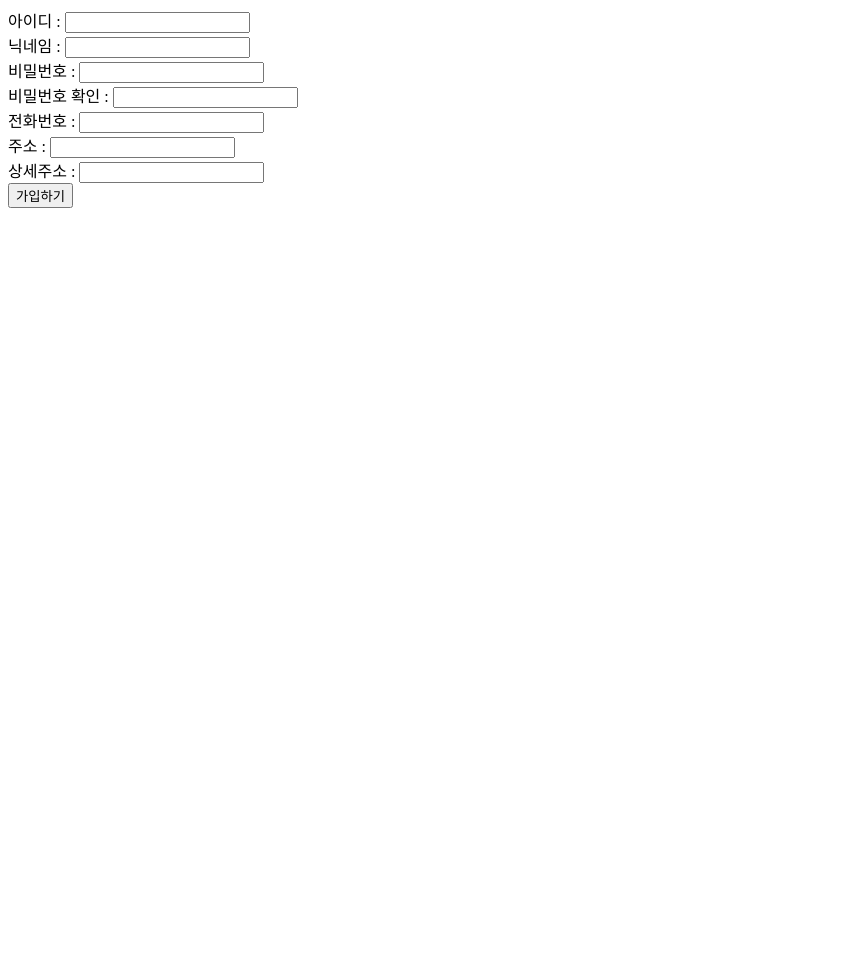
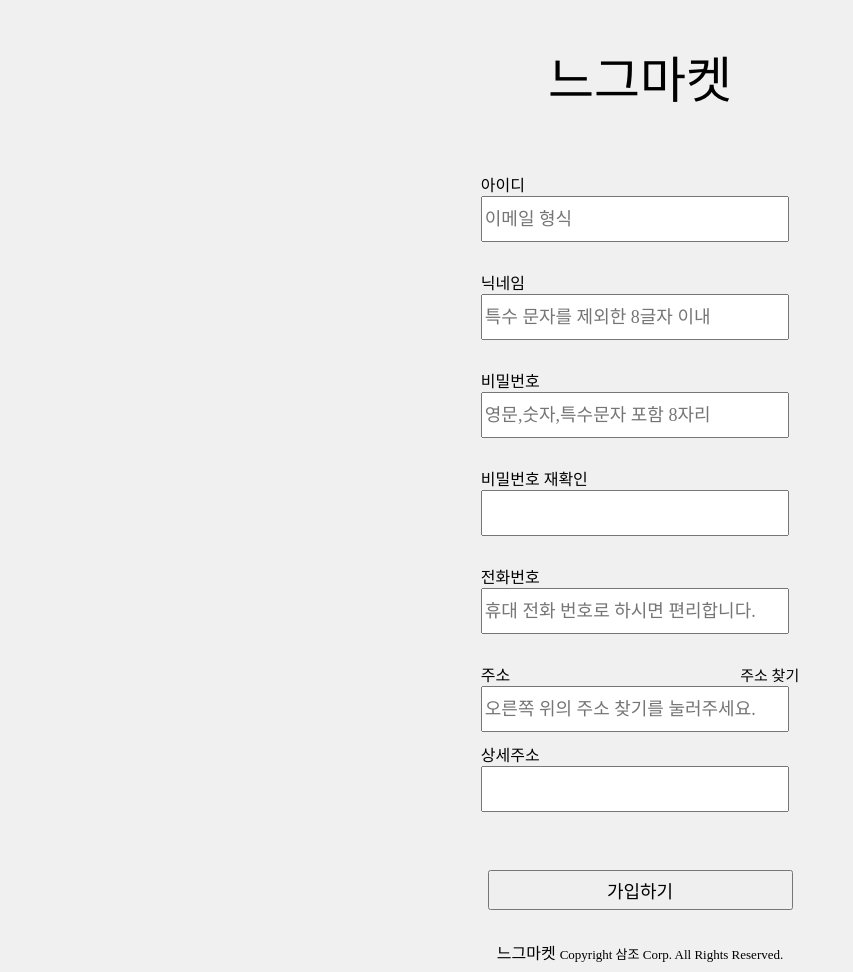
Before and after one commit to inuit57/WebTeamProject3, a Java web app: page /user/userJoin.jsp in a window 1280 px wide. Shown: the whole page, without its empty margins (0-853 px from the left). Before the commit the page ends 208 px from the top, so only its background shows below. Run offline with Tomcat 11, a stand-in JSP engine, Linux system fonts and the light colour scheme; some libraries are stand-ins or nearby versions; some web fonts are replaced.

Commit message:
2106016 회원가입
아이디(이메일),닉네임,비밀번호 유효성 검사 작업중.
ajax 작성 해야함.
유효성 검사 정규식 작성.
간단 CSS(추후 변경).
폰트 배달의 민족 주아체 사용중(추후 변경).

```diff
--- /dev/null
+++ b/WebContent/css/userJoin.css
@@ -0,0 +1,67 @@
+@CHARSET "UTF-8";
+@font-face {
+	font-family: 'bmjua';
+	src:url('../font/bmjua.ttf');
+}
+body {
+	font-family: 'bmjua';
+	background-color: #F0F0F0;
+	spellcheck:false;
+}
+#logo {
+	font-size: 50px;
+	margin-top: 40px;
+	margin-bottom: 60px;
+}
+#join {
+	text-align: center;
+}
+#join_input {
+	text-align: left;
+	display: inline-block;
+	margin-bottom: 30px;
+}
+
+input {
+	width: 300px;
+	height: 40px;
+	font-size: 18px;
+	margin-bottom: 10px;
+	font-family: 'bmjua';
+	color: black;
+}
+::placeholder {
+	font-family: 'bmjua';
+}
+#pw::placeholder {
+	position: relative;
+	padding-bottom: 10px;
+}
+input[type=password] {
+	font-family:'Malgun gothic', dotum, sans-serif;
+	}
+#join_submit {
+	width: 305px;
+	height: 40px;
+	font-size: 18px;
+}
+#address_find {
+	cursor: pointer;
+	font-size: 15px;
+	margin-left: 230px;
+
+}
+#copyright {
+	font-size: 13px;
+}
+#footer {
+	margin-top: 20px;
+}
+.error {
+	display: inline-block;
+	position: relative;
+	color: red;
+	font-size: 13px;
+	height: 5px;
+	top: -10px;
+}
--- a/WebContent/user/userCheckJS/UserCheck.js
+++ b/WebContent/user/userCheckJS/UserCheck.js
@@ -1,3 +1,111 @@
 /**
  * 회원 가입 유효성 검사 JS 파일
+ *
+ * 아이디 : 이메일 형식
+ * 닉네임 : 영문,한글 8글자 이내
+ * 비밀번호 : 영문,숫자,특수문자 포함 8~20글자
+ *
  */
+//이메일 형식 검사 정규식
+var verifyEmail = /^[0-9a-zA-Z]([-_.]?[0-9a-zA-Z])*@[0-9a-zA-Z]([-_.]?[0-9a-zA-Z])*.[a-zA-Z]{2,3}$/i;
+//닉네임 형식 검사 정규식
+var verifyNick = /[0-9]|[a-z]|[A-Z]|[가-힣]/;
+
+var korCheck = /[가-힣]/;
+var engCheck = /[a-z]/;
+var numCheck = /[0-9]/;
+var specialCheck = /[`~!@#$%^&*|\\\'\";:\/?]/gi;
+
+
+//데이터 유효성 체크
+function check() {
+
+	var id = document.getElementById("id").value;
+	var nickname = document.getElementById("nickname").value;
+	var pw = document.getElementById("pw").value;
+	var pw_check = document.getElementById("pw_check").value;
+	var phone = document.getElementById("phone").value;
+	var address = document.getElementById("address").value;
+	var address_plus = document.getElementById("address_plus").value;
+
+
+	if(id.length == 0) {
+		$('#id_error').html('아이디를 입력하여 주세요.');
+		return false;
+	} else if(id.match(verifyEmail) == null) {
+		$('#id_error').html('아이디는 이메일 형식이여야 합니다.');
+		return false;
+	} else if(nickname.length == 0) {
+		$('#nickname_error').html('닉네임을 입력하여 주세요.');
+		return false;
+	} else if(nickname.length > 8) {
+		$('#nickname_error').html('닉네임은 8글자 이하여야 합니다.');
+		return false;
+	} else if(specialCheck.test(nickname)) {
+		$('#nickname_error').html('사용할 수 없는 닉네임 입니다.(특수문자 불가능)');
+		return false;
+	} else if(pw.length == 0) {
+		$('#pw_error').html('비밀번호를 입력하여 주세요.');
+		return false;
+	} else if(pw.length < 8) {
+		$('#pw_error').html('비밀번호는 8자리 이상 이여야 합니다.');
+		return false;
+	}
+}
+function checkNick() {
+
+	var nickname = document.getElementById("nickname").value;
+
+	if(nickname.length == 0) {
+		$('#nickname_error').html('닉네임을 입력하여 주세요.');
+		return;
+	} else if(nickname.length > 8) {
+		$('#nickname_error').html('닉네임은 8글자 이하여야 합니다.');
+		return;
+	}
+	for(var i = 0; i < nickname.length - 1; i++) {
+		if(verifyNick.test(nickname.charAt(i))) {
+
+		} else {
+			$('#nickname_error').html('사용할 수 없는 닉네임 입니다.(특수문자 불가능)');
+			return;
+		}
+	}
+	$('#nickname_error').html('');
+}
+
+function checkPw() {
+
+}
+function reCheckPw() {
+
+}
+
+function idCheck() {
+	var id = document.getElementById("id").value;
+
+	if(id.length == 0) {
+		$('#id_error').html('아이디를 입력하여 주세요.');
+	} else if(id.match(verifyEmail) == null) {
+		$('#id_error').html('아이디는 이메일 형식이여야 합니다.');
+	} else {
+		$('#id_error').html('');
+	}
+}
+
+function findAddr(){
+	new daum.Postcode({
+        oncomplete: function(data) {
+
+            var roadAddr = data.roadAddress; // 도로명 주소 변수
+            var jibunAddr = data.jibunAddress; // 지번 주소 변수
+
+            if(roadAddr !== ''){
+                document.getElementById("address").value = '(' + data.zonecode + ')' + roadAddr;
+            }
+            else if(jibunAddr !== ''){
+                document.getElementById("address").value = '(' + data.zonecode + ')' + jibunAddr;
+            }
+        }
+    }).open();
+}
--- a/WebContent/user/userJoin.jsp
+++ b/WebContent/user/userJoin.jsp
@@ -4,21 +4,50 @@
 <html>
 <head>
 <meta http-equiv="Content-Type" content="text/html; charset=UTF-8">
-<script src="WEB-INF/lib/jquery-3.6.0.js"></script>
+<script src="jquery/jquery-3.6.0.js"></script>
 <script type="text/javascript" src="./user/userCheckJS/UserCheck.js"></script>
+<script src="//t1.daumcdn.net/mapjsapi/bundle/postcode/prod/postcode.v2.js"></script>
+<link href="css/userJoin.css" rel="stylesheet">
+<script type="text/javascript">
+<!--
+
+//-->
+</script>
 <title></title>
 </head>
 <body>
-	<form action="./UserJoinAction.us" method="post">
-
-	<label>아이디 : </label><input type="text" name="id" id="id"><br>
-	<label>닉네임 : </label><input type="text" name="nickname" id="nickname"><br>
-	<label>비밀번호 : </label><input type="password" name="pw" id="pw"><br>
-	<label>비밀번호 확인 : </label><input type="password" id="pw_check"><br>
-	<label>전화번호 : </label><input type="text" name="phone" id="phone"><br>
-	<label>주소 : </label><input type="text" name="address" id="address"><br>
-	<label>상세주소 : </label><input type="text" name="address_plus" id="address_plus"><br>
-	<input type="submit" value="가입하기">
+	<div id="join">
+	<div id="logo">
+		<label id="logo">느그마켓</label>
+	</div>
+	<form action="./UserJoinAction.us" method="post" onsubmit="return check()">
+	<div id="join_input">
+	<label>아이디</label><br>
+	<input type="text" name="id" id="id" placeholder="이메일 형식" onblur="idCheck();" autocomplete="off"><br>
+	<label id="id_error" class="error"></label><br>
+	<label>닉네임</label><br>
+	<input type="text" name="nickname" id="nickname" placeholder="특수 문자를 제외한 8글자 이내" onblur="checkNick()" autocomplete="off"><br>
+	<label id="nickname_error" class="error"></label><br>
+	<label>비밀번호</label><br>
+	<input type="password" name="pw" id="pw" placeholder="영문,숫자,특수문자 포함 8자리" onkeyup="checkPw();"><br>
+	<label id="pw_error" class="error"></label><br>
+	<label>비밀번호 재확인</label><br>
+	<input type="password" id="pw_check" onkeyup="reCheckPw();"><br>
+	<label id="pw_check_error"></label><br>
+	<label>전화번호</label><br>
+	<input type="text" name="phone" id="phone" placeholder="휴대 전화 번호로 하시면 편리합니다." autocomplete="off"><br>
+	<label id="phone_error"></label><br>
+	<label>주소</label><label id="address_find" onclick="findAddr()">주소 찾기</label><br>
+	<input type="text" name="address" id="address" placeholder="오른쪽 위의 주소 찾기를 눌러주세요." readonly="readonly"><br>
+	<label>상세주소</label><br>
+	<input type="text" name="address_plus" id="address_plus" autocomplete="off"><br>
+	<label id="address_error"></label><br>
+	</div>
+	<br><input type="submit" value="가입하기" id="join_submit">
 	</form>
+	<div id="footer">
+	느그마켓 <label id="copyright">Copyright 삼조 Corp. All Rights Reserved.</label>
+	</div>
+	</div>
 </body>
 </html>
--- a/src/com/object/action/ObjectController.java
+++ b/src/com/object/action/ObjectController.java
@@ -3,7 +3,6 @@ package com.object.action;
 
 import java.io.IOException;
 
-import javax.servlet.RequestDispatcher;
 import javax.servlet.ServletException;
 import javax.servlet.http.HttpServlet;
 import javax.servlet.http.HttpServletRequest;
--- a/src/com/object/db/ObjectDAO.java
+++ b/src/com/object/db/ObjectDAO.java
@@ -5,8 +5,6 @@ import java.sql.Connection;
 import java.sql.PreparedStatement;
 import java.sql.ResultSet;
 import java.sql.SQLException;
-import java.util.ArrayList;
-import java.util.List;
 
 import javax.naming.Context;
 import javax.naming.InitialContext;
--- a/src/com/user/db/UserDAO.java
+++ b/src/com/user/db/UserDAO.java
@@ -5,8 +5,6 @@ import java.sql.Connection;
 import java.sql.PreparedStatement;
 import java.sql.ResultSet;
 import java.sql.SQLException;
-import java.util.ArrayList;
-import java.util.List;
 
 import javax.naming.Context;
 import javax.naming.InitialContext;
```
Also changed, not shown: 1 other file.
